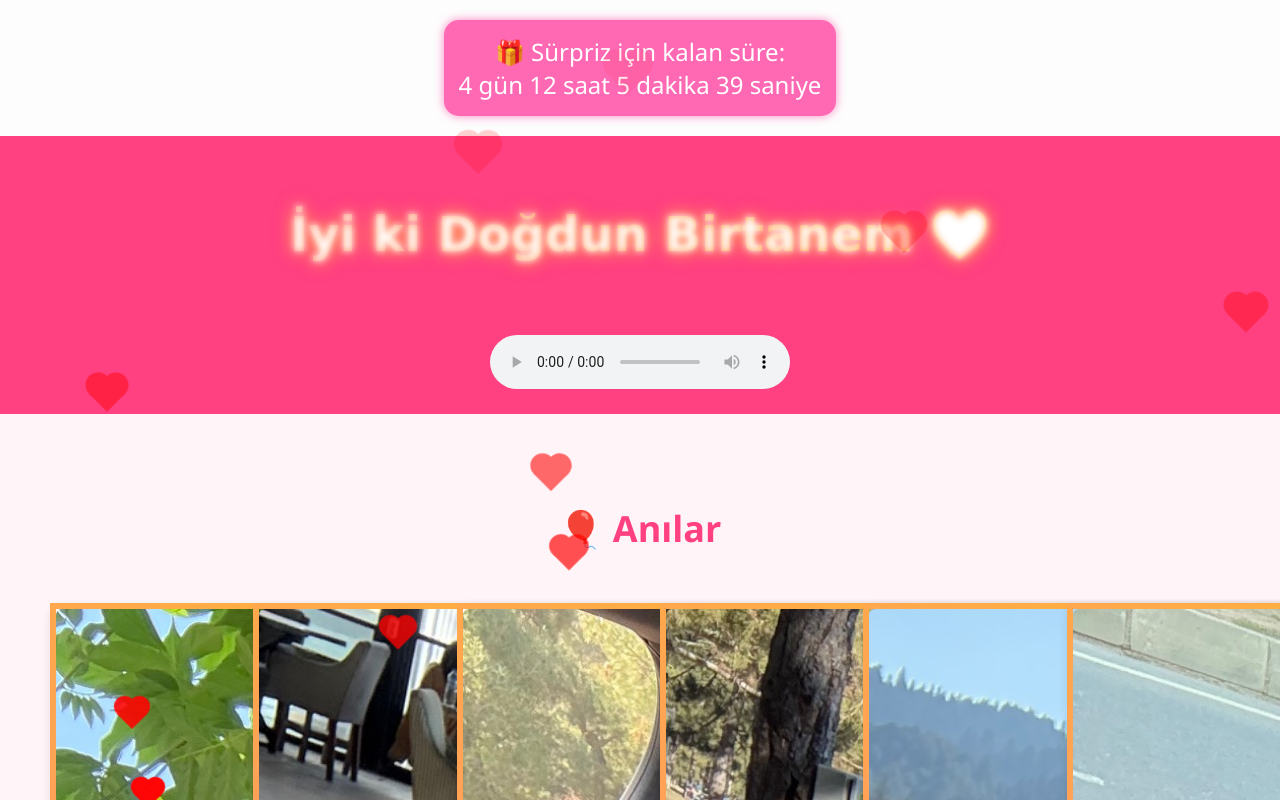
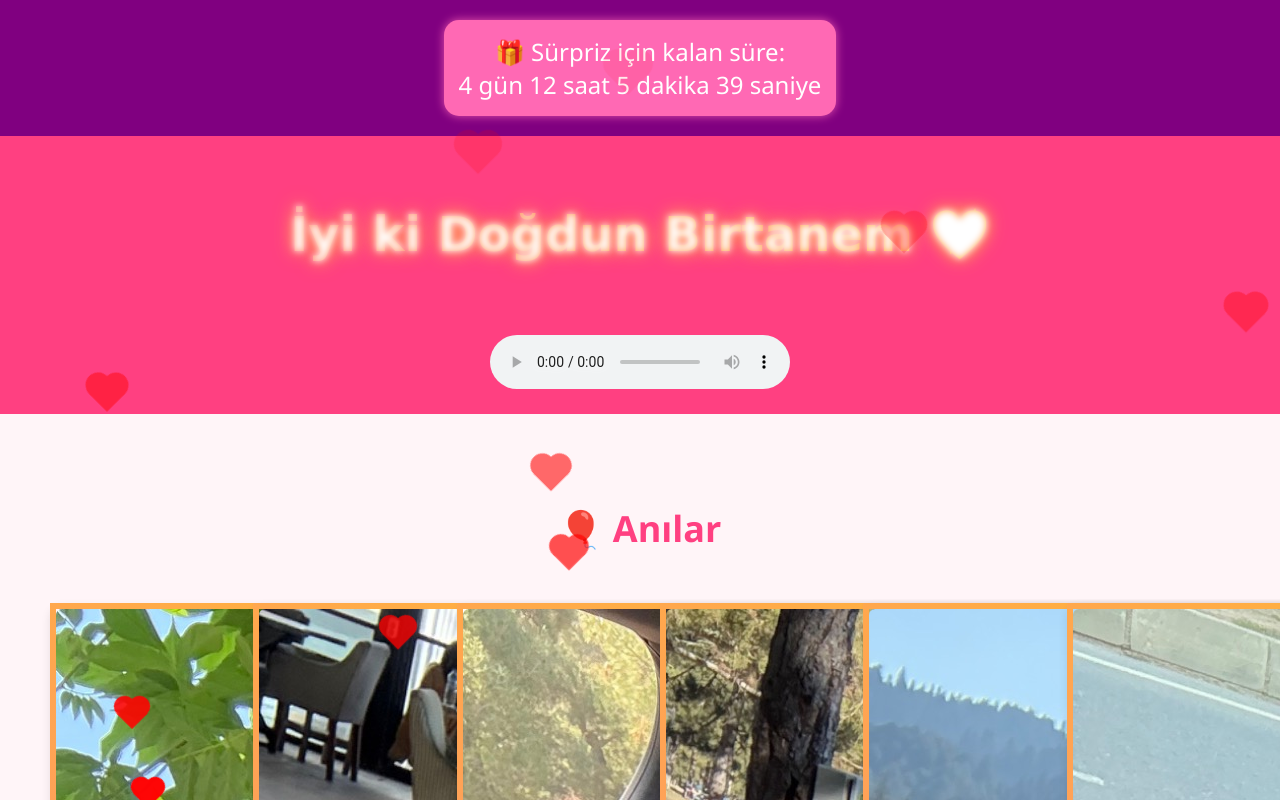
Before and after one commit to emresfk42/dogum-gunu-s-tes-30-017-2025, a plain HTML site: page index.html in a window 1280 px wide. Shown: the top 800 px of the page. Drawn offline with nearby package versions, Linux system fonts and the light colour scheme; files whose address does not match are found by name.

Commit message:
Add files via upload

```diff
--- a/index.html
+++ b/index.html
@@ -311,7 +311,7 @@
 </style>
 
 </head>
-<body>
+<body style="background-color: #800080;">
 
 <div id="countdown-container">
   🎁 Sürpriz için kalan süre:
```
